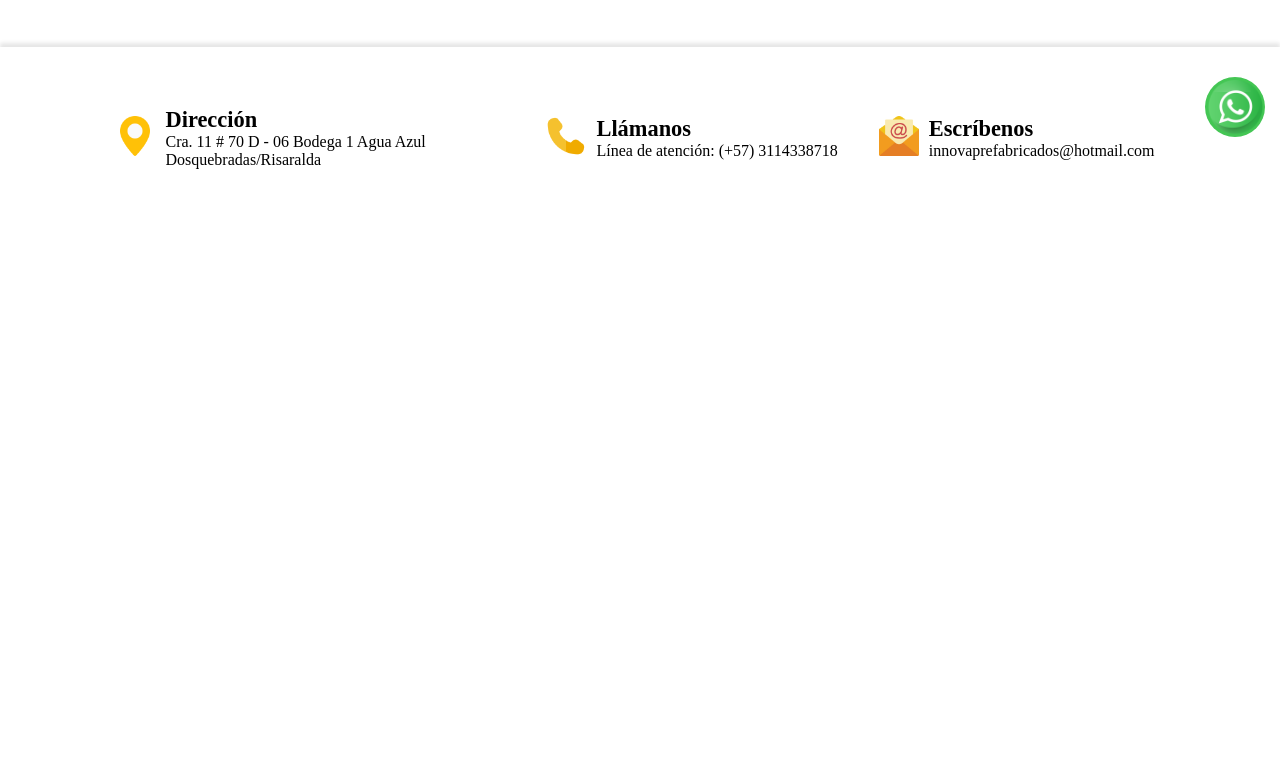
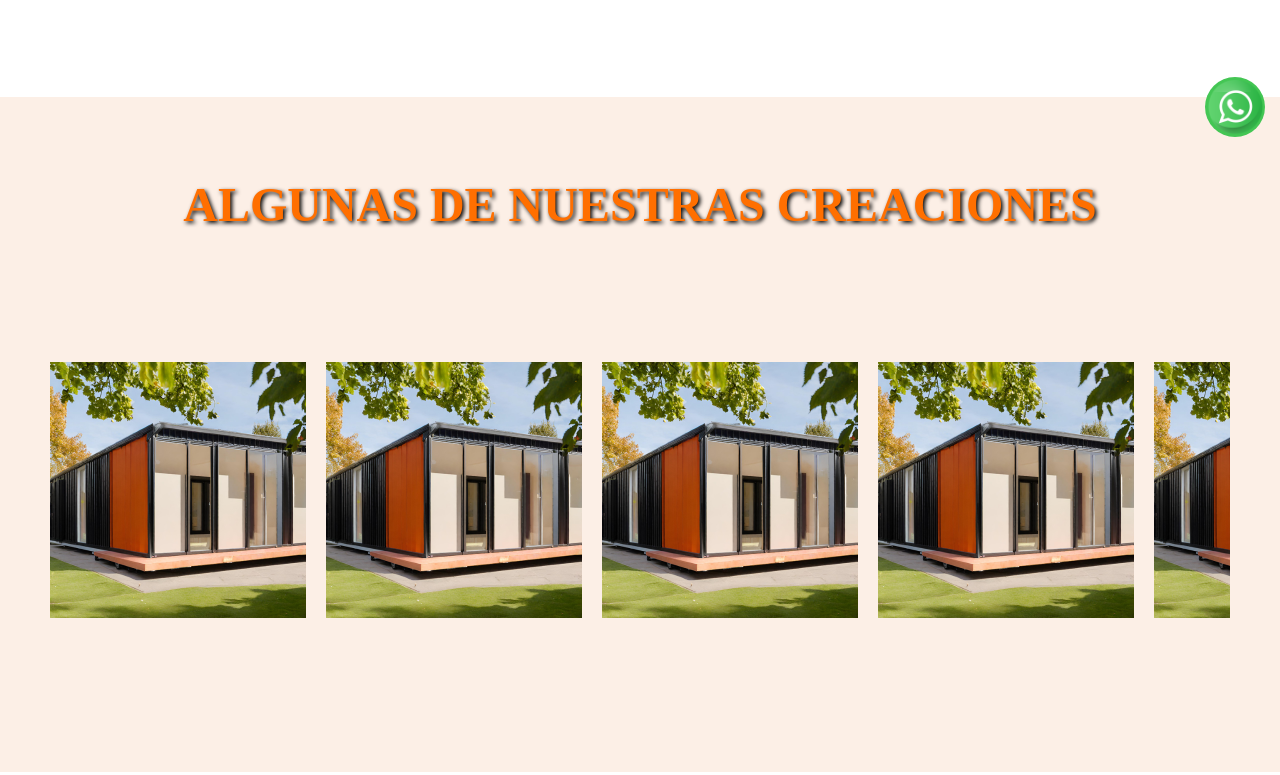
Before and after one commit to kailu90/InnovaPrefabricados, a plain HTML site: page index.html in a window 1280 px wide. Shown: the part 613-1388 px from the top of the page. Before the commit the page ends 892 px from the top, so only its background shows below. Drawn offline with Linux system fonts and the light colour scheme.

Commit message:
Se adiciona sección de galeria en inicio

```diff
--- a/index.html
+++ b/index.html
@@ -53,7 +53,43 @@
                 <p>   ¡Juntos construimos tu sueño!</p>
             </div>
             <div class="mision_img">
-                <img src="./img/casa_moderna.jpeg" alt="house modern">
+                <img src="./img/collage.png" alt="house modern">
+            </div>
+
+        </section>
+        <section class="galery_container">
+            <h2 class="galery_title">ALGUNAS DE NUESTRAS CREACIONES</h2>
+            <div class="galery_slider">
+                <div class="galery_items_container">
+                    <div class="galery_item">
+                        <img src="./img/prefabricada1.png" alt="premade house">
+                    </div>
+                    <div class="galery_item">
+                        <img src="./img/prefabricada1.png" alt="premade house">
+                    </div>
+                    <div class="galery_item">
+                        <img src="./img/prefabricada1.png" alt="premade house">
+                    </div>
+                    <div class="galery_item">
+                        <img src="./img/prefabricada1.png" alt="premade house">
+                    </div>
+                    <div class="galery_item">
+                        <img src="./img/prefabricada1.png" alt="premade house">
+                    </div>
+                    <div class="galery_item">
+                        <img src="./img/prefabricada1.png" alt="premade house">
+                    </div>
+                    <div class="galery_item">
+                        <img src="./img/prefabricada1.png" alt="premade house">
+                    </div>
+                    <div class="galery_item">
+                        <img src="./img/prefabricada1.png" alt="premade house">
+                    </div>
+                    <div class="galery_item">
+                        <img src="./img/prefabricada1.png" alt="premade house">
+                    </div>
+
+                </div>
             </div>
 
         </section>
--- a/style.css
+++ b/style.css
@@ -5,6 +5,7 @@
 ******************************************/
 :root {
     --primary:rgb(255, 111, 0);
+    --secondary: rgb(252, 239, 230);
 }
 
 
@@ -148,6 +149,42 @@ body {
 
 /******************************************
 
+            ?GALERY
+
+******************************************/
+
+
+.galery_container {
+    margin: 100px auto;
+    padding: 50px;
+    background-color: var(--secondary);
+}
+
+.galery_title {
+    margin: 30px auto;
+    font-size: 3rem;
+    width: max-content;
+    color: var(--primary);
+    text-shadow: 2px 2px 4px black;
+}
+
+.galery_slider {
+    max-width: 1500px;
+    margin: 0 auto;
+    overflow: hidden;
+}
+
+.galery_items_container {
+    display: flex;
+    margin: 100px 0;
+    gap: 20px;
+}
+
+
+
+
+/******************************************
+
             ?PROJECTS
 
 ******************************************/
@@ -210,7 +247,6 @@ body {
     display: flex;
     height: max-content;
     justify-content: space-around;
-    margin: 50px 0;
     padding: 50px 100px;
     box-shadow: 0 -4px 4px rgba(0, 0, 0, 0.1);
 }
```
Also changed, not shown: img/prefabricada1.png (added), 1 other file.
